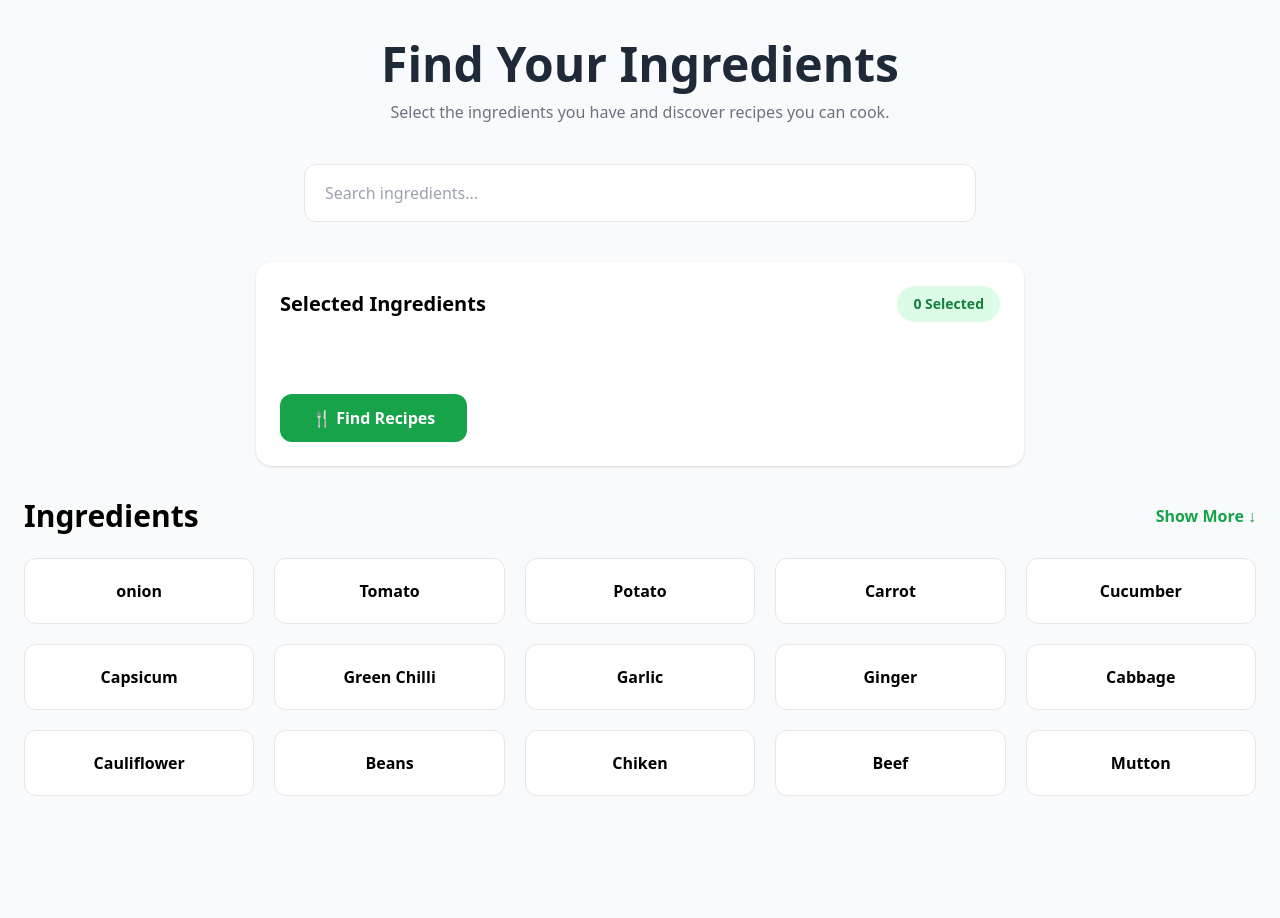
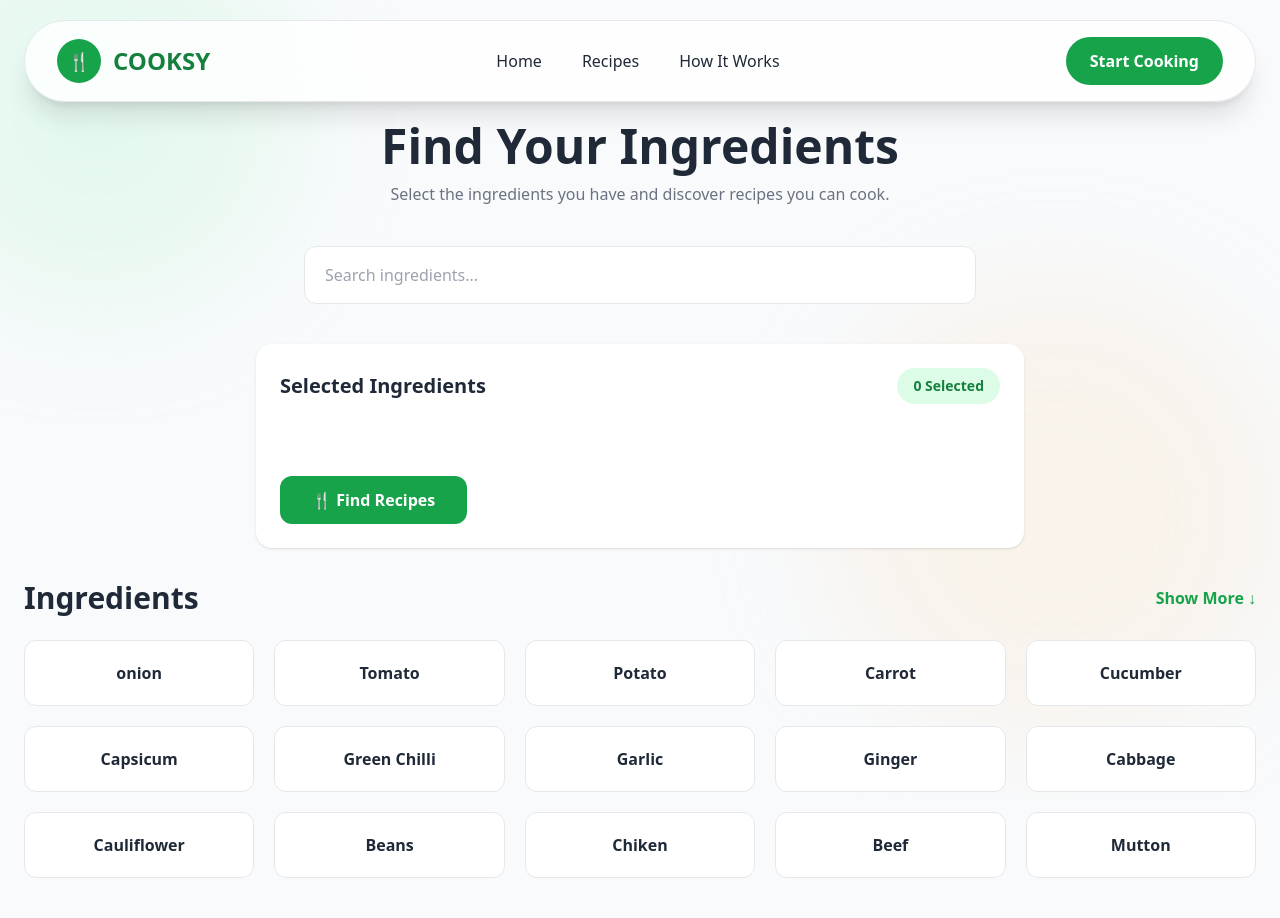
Before and after one commit to anasmuhd01/Cooksy, a Django app: page /user/ilist in a window 1280 px wide. Before the commit the page ends 796 px from the top, so only its background shows below. Run offline with Django 5.2, Linux system fonts and the light colour scheme; data comes from the database, SQL or seed files in the repository; both versions use the stored data as it was after the commit; some libraries are stand-ins or nearby versions.

Commit message:
nav for ingredient list

```diff
--- a/frontmodules/templates/ingredientlist.html
+++ b/frontmodules/templates/ingredientlist.html
@@ -3,11 +3,105 @@
 
 <head>
     <meta charset="UTF-8">
-    <meta name="viewport" content="width=device-width, initial-scale=1.0">
-    <title>Find Recipes</title>
+    <meta name="viewport" content="width=device-width, initial-scale=1">
 
+    <title>Find Recipies</title>
     <script src="https://cdn.tailwindcss.com"></script>
+
+
 </head>
+
+
+
+
+<body class="bg-slate-50 text-gray-800">
+
+    <!-- Background Decorations -->
+
+    <div class="fixed inset-0 -z-10 overflow-hidden">
+
+        <div class="absolute w-96 h-96 bg-green-200 rounded-full blur-3xl opacity-30 -top-20 -left-24"></div>
+
+        <div class="absolute w-[450px] h-[450px] bg-orange-200 rounded-full blur-3xl opacity-20 top-72 right-0">
+        </div>
+
+    </div>
+
+    <!-- NAVBAR -->
+
+    <nav class="sticky top-5 z-50">
+
+        <div class="max-w-7xl mx-auto px-6">
+
+            <div class="bg-white/80 backdrop-blur-xl border border-gray-200 rounded-full shadow-xl">
+
+                <div class="flex items-center justify-between px-8 py-4">
+
+                    <!-- Logo -->
+
+                    <a href="{% url 'home' %}" class="flex items-center gap-3">
+
+                        <div
+                            class="w-11 h-11 rounded-full bg-green-600 text-white flex items-center justify-center text-lg">
+
+                            🍴
+
+                        </div>
+
+                        <div>
+
+                            <h1 class="font-black text-2xl text-green-700">
+
+                                COOKSY
+
+                            </h1>
+
+                        </div>
+
+                    </a>
+
+                    <!-- Desktop Menu -->
+
+                    <div class="hidden lg:flex items-center gap-10">
+
+                        <a href="{% url 'home' %}" class="font-medium hover:text-green-600 transition">
+
+                            Home
+
+                        </a>
+
+                        <a href="{% url 'viewallrec' %}" class="font-medium hover:text-green-600 transition">
+
+                            Recipes
+
+                        </a>
+
+                        <a href="#how" class="font-medium hover:text-green-600 transition">
+
+                            How It Works
+
+                        </a>
+
+
+
+                    </div>
+
+                    <!-- Button -->
+
+                    <a href="{% url 'ilist' %}"
+                        class="hidden lg:inline-flex bg-green-600 hover:bg-green-700 text-white px-6 py-3 rounded-full font-semibold transition">
+
+                        Start Cooking
+
+                    </a>
+
+                </div>
+
+            </div>
+
+        </div>
+
+    </nav>
 
     <body class="bg-gray-50">
 
@@ -154,7 +248,8 @@
                         {{ i.recipie_name }}
                     </h3>
 
-                <img src="{{ i.recipie_img_url }}" alt="{{ i.recipie_name }}" class="w-full h-56 object-cover rounded-lg">
+                    <img src="{{ i.recipie_img_url }}" alt="{{ i.recipie_name }}"
+                        class="w-full h-56 object-cover rounded-lg">
 
                     <a href="{% url 'buyrecipie' i.id %}"
                         class="mt-auto inline-block bg-green-600 hover:bg-green-700 text-white px-6 py-3 rounded-lg text-center">
```
Also changed, not shown: db.sqlite3. Lines whose indentation alone changed are shown as unchanged.
